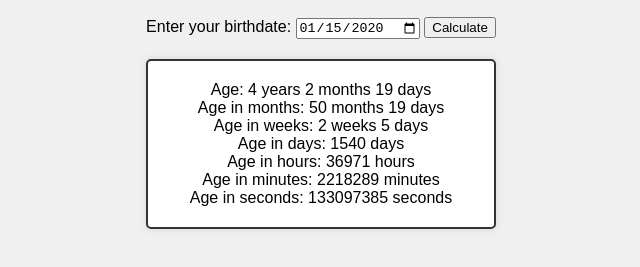
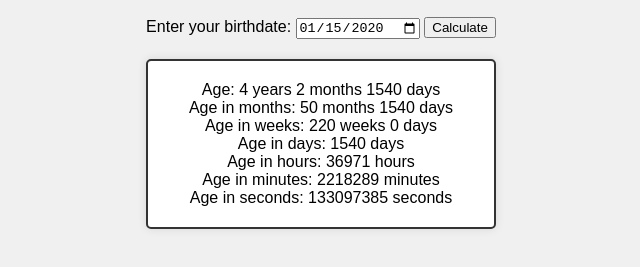
Before and after one commit to alishaaaa20/Age-Calculator, a plain HTML site: page index.html in a window 1280 px wide. Both pictures are taken after typing "2020-01-15" into the empty fields and a click on the button "Calculate". Shown: the part 311-578 px from the top of the page, without its empty margins (319-959 px from the left). Drawn offline with Linux system fonts and the light colour scheme.

Commit message:
except days

```diff
--- a/index.html
+++ b/index.html
@@ -66,7 +66,9 @@
         var ageInSeconds = Math.floor((todayDate - dob) / 1000);
         var ageInMinutes = Math.floor(ageInSeconds / 60);
         var ageInHours = Math.floor(ageInMinutes / 60);
+        var ageInDays = Math.floor(ageInSeconds / (24 * 60 * 60));
         var ageInWeeks = Math.floor(ageInDays / 7);
+        var remainingDays = ageInDays % 7;
 
         document.getElementById("result").innerHTML =
           "Age: " +
@@ -86,11 +88,11 @@
           "Age in weeks: " +
           ageInWeeks +
           " weeks " +
-          (ageInDays % 7) +
+          remainingDays +
           " days" +
           "<br>" +
           "Age in days: " +
-          Math.floor(ageInSeconds / (24 * 60 * 60)) +
+          ageInDays +
           " days" +
           "<br>" +
           "Age in hours: " +
```
